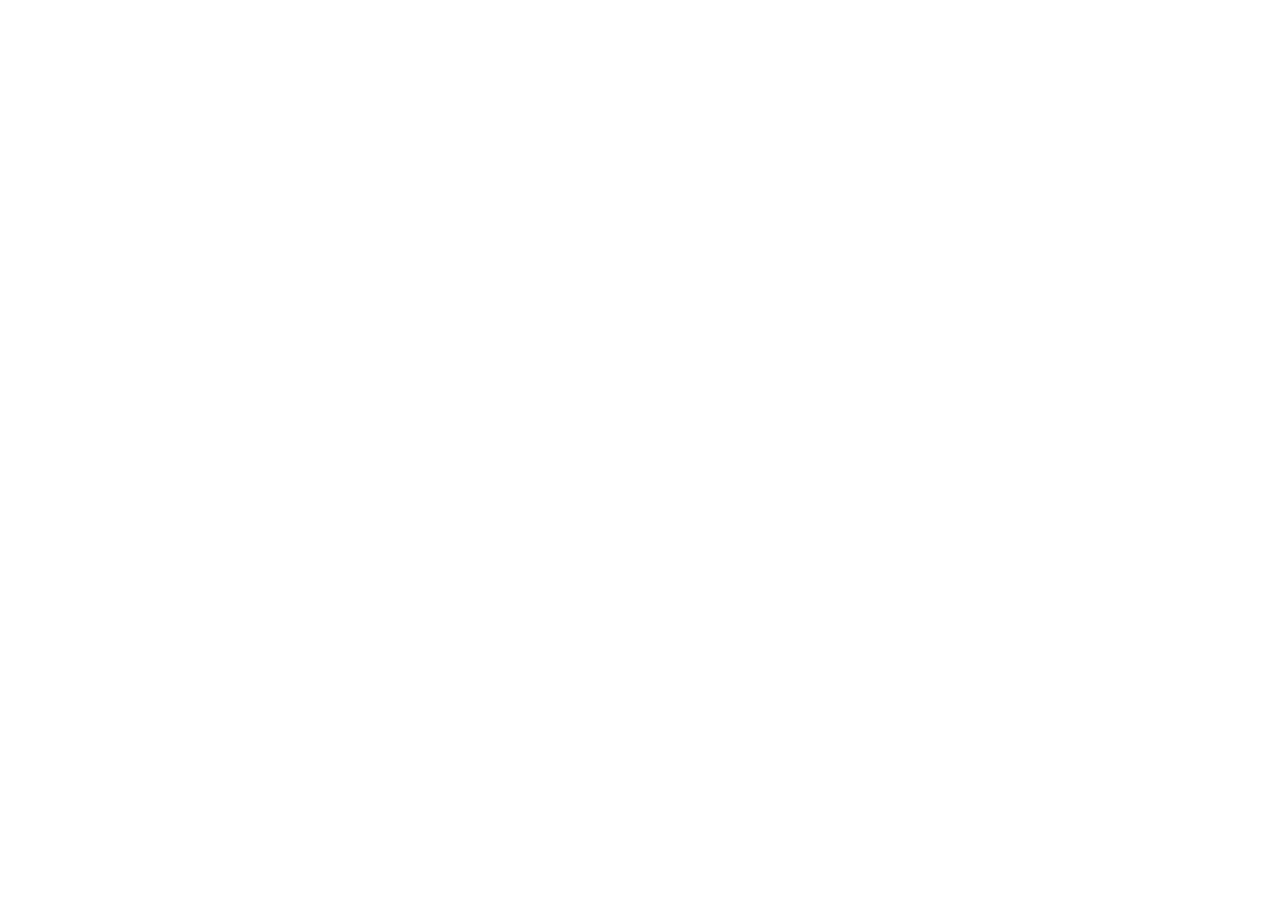
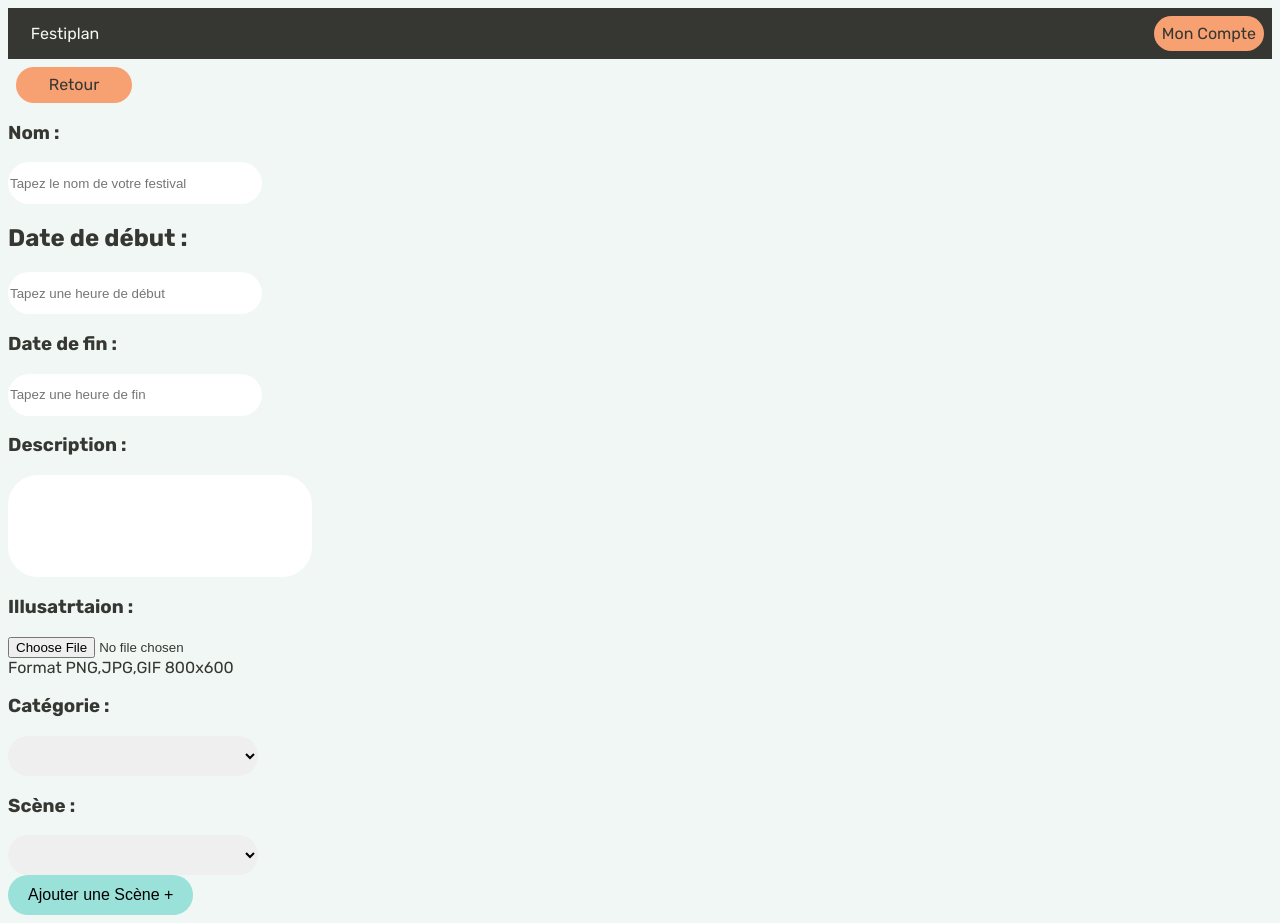
Before and after one commit to GroupeSAETPA1/Festiplan, a PHP site: page /views/creation/createFestival.php in a window 1280 px wide. Before the commit the page is empty. Before the commit the page ends 800 px from the top, so only its background shows below. Run offline with PHP 8.4, Linux system fonts and the light colour scheme.

Commit message:
Page de création de festival en travaux, a terminer
Encore des ajouts a faire, et apporter bcp de style a la page

```diff
--- a/package.json
+++ b/package.json
@@ -17,6 +17,11 @@
   },
   "homepage": "https://github.com/GroupeSAETPA1/Festiplan#readme",
   "dependencies": {
+    "@fortawesome/fontawesome-svg-core": "^6.5.1",
+    "@fortawesome/free-brands-svg-icons": "^6.5.1",
+    "@fortawesome/free-regular-svg-icons": "^6.5.1",
+    "@fortawesome/free-solid-svg-icons": "^6.5.1",
+    "fontawesome": "^5.6.3",
     "gsap": "^3.12.3",
     "jquery": "^3.7.1",
     "sass": "^1.69.5"
--- /dev/null
+++ b/src/style/css/createFestiplan.css
@@ -0,0 +1,79 @@
+@import url("https://fonts.googleapis.com/css2?family=Montserrat:wght@400;600;800&family=Rubik:ital,wght@0,400;0,700;1,400;1,700&display=swap");
+/* declaration des variables */
+/* ne codez pas ici, c'est le fichier pour les variables, etc. */
+body {
+  background-color: #F0F7F4;
+  color: #363732;
+  font-family: "Rubik", sans-serif;
+}
+
+header {
+  background-color: #363732;
+  display: flex;
+  align-items: center;
+  justify-content: space-between;
+  color: #F0F7F4;
+}
+header .logo {
+  margin: 1rem;
+  display: flex;
+  align-items: center;
+}
+header .logo i {
+  color: #F7A072;
+  font-size: 2rem;
+  padding-right: 10%;
+}
+header .mon-compte div {
+  background-color: #F7A072;
+  color: #363732;
+  padding: 1vh;
+  margin: 1vh;
+  border-radius: 20px;
+  border-style: none;
+}
+
+.retour {
+  background-color: #F7A072;
+  color: #363732;
+  padding: 1vh;
+  margin: 1vh;
+  height: 20px;
+  width: 100px;
+  border-radius: 20px;
+  border-style: none;
+  text-align: center;
+}
+
+.text {
+  height: 40px;
+  width: 250px;
+  border-radius: 30px;
+  border-style: none;
+}
+
+.description {
+  height: 100px;
+  width: 300px;
+  border-radius: 30px;
+  border-style: none;
+}
+
+select {
+  height: 40px;
+  width: 250px;
+  border-radius: 30px;
+  border-style: none;
+}
+
+.ajoutS {
+  line-height: 2.5;
+  padding: 0 20px;
+  font-size: 1rem;
+  text-align: center;
+  border-radius: 30px;
+  border-style: none;
+  background-color: #99E1D9;
+}
+
+/*# sourceMappingURL=createFestiplan.css.map */
--- /dev/null
+++ b/src/style/scss/createFestiplan.scss
@@ -0,0 +1,79 @@
+@import 'main';
+
+body {
+  background-color: $white;
+  color: $dark-grey;
+  font-family: $font-family;
+}
+
+header {
+  background-color: $dark-grey;
+  display: flex;
+  align-items: center;
+  justify-content: space-between;
+  color: $white;
+
+  .logo {
+    margin: 1rem;
+    display: flex;
+    align-items: center;
+
+    i {
+      color: $orange;
+      font-size: 2rem;
+      padding-right: 10%;
+    }
+  }
+
+  .mon-compte div {
+    background-color: $orange;
+    color: $dark-grey;
+    padding: 1vh;
+    margin: 1vh;
+    border-radius: 20px;
+    border-style: none;
+  }
+}
+
+.retour{
+  background-color: $orange;
+  color: $dark-grey;
+  padding: 1vh;
+  margin: 1vh;
+  height:20px;
+  width:100px;
+  border-radius: 20px;
+  border-style: none;
+  text-align: center;
+}
+
+.text{
+  height:40px;
+  width:250px;
+  border-radius: 30px;
+  border-style: none;
+}
+
+.description{
+  height:100px;
+  width:300px;
+  border-radius: 30px;
+  border-style: none;
+}
+
+select{
+  height:40px;
+  width:250px;
+  border-radius: 30px;
+  border-style: none;
+}
+
+.ajoutS{
+  line-height: 2.5;
+  padding: 0 20px;
+  font-size: 1rem;
+  text-align: center;
+  border-radius: 30px;
+  border-style: none;
+  background-color: #99E1D9;
+}
--- a/views/creation/createFestival.php
+++ b/views/creation/createFestival.php
@@ -1 +1,107 @@
 <?php
+?>
+<!DOCTYPE html>
+<html lang="fr">
+    <head>
+        <meta charset="utf-8">
+        <title>Festiplan</title>
+
+        <!-- Lien vers mon CSS -->
+        <link rel="stylesheet" href="../../src/style/css/createFestiplan.css">
+
+        <link rel="stylesheet" href="../../framework/fontawesome-free-6.2.1-web/css/all.css">
+
+
+    </head>
+
+    <body>
+        <header>
+            <div class="logo">
+                <i class="fa-solid fa-calendar-days"></i>
+                <span>Festiplan</span>
+            </div>
+            <div class="mon-compte">
+                <div>
+                    <i class="fa-solid fa-user"></i>
+                    <span>Mon Compte</span>
+                </div>
+            </div>
+        </header>
+
+        <div class="retour">
+             <i class="fa-solid fa-arrow-left"></i>
+            <span>Retour</span>
+        </div>
+        <!-- Premier paquet pour le premier cube d'information-->
+        <div>
+            <!-- Contient un premier bloc avec le nom, les dates de début et de fin -->
+            <div>
+                <div>
+                    <h3>Nom :</h3>
+                    <input class="text" type="text" name="nom" placeholder="Tapez le nom de votre festival" class="form-control"/>
+                </div>
+                <div>
+                    <h2>Date de début :</h2>
+                    <input  class="text"type="text" name="ddd" placeholder="Tapez une heure de début"  class="form-control"/>
+                </div>
+                <div>
+                    <h3>Date de fin :</h3>
+                    <input  class="text" type="text" name="ddf" placeholder="Tapez une heure de fin"  class="form-control"/>
+                </div>
+            </div>
+
+            <div>
+                <!-- Contient un second bloc avec la description et qui se situe au cote a cote avec le premier bloc -->
+                <div>
+                <h3>Description :</h3>
+                <input class="description" type="text" name="description"  class="form-control"/>
+                </div>
+            </div>
+        </div>
+
+        <!-- Second paquet qui va contenir le champ d'entrée d'image-->
+        <div>
+            <div>
+                <h3>Illusatrtaion : </h3>
+                <input type="file" id="illustration" name="illustration" accept="image/*">
+            </div>
+            <div>
+                Format PNG,JPG,GIF
+                800x600
+            </div>
+        </div>
+
+        <div>
+            <h3>Catégorie :</h3>
+            <select>
+                <option value=" "></option>
+                <option value="concert">concert</option>
+                <option value="theatre">theatre</option>
+                <option value="danse">danse</option>
+                <option value="cirque">cirque</option>
+                <option value="film">film</option>
+            </select>
+        </div>
+
+        <div>
+            <div>
+            <h3>Scène :</h3>
+            <select>
+                <option value=" "></option>
+                <option value="concert">concert</option>
+                <option value="theatre">theatre</option>
+                <option value="danse">danse</option>
+                <option value="cirque">cirque</option>
+                <option value="film">film</option>
+            </select>
+            </div>
+            <div>
+                <button class="ajoutS">Ajouter une Scène +</button>
+            </div>
+        </div>
+
+
+
+
+    </body>
+</html>
```
Also changed, not shown: package-lock.json, 1 other file.
